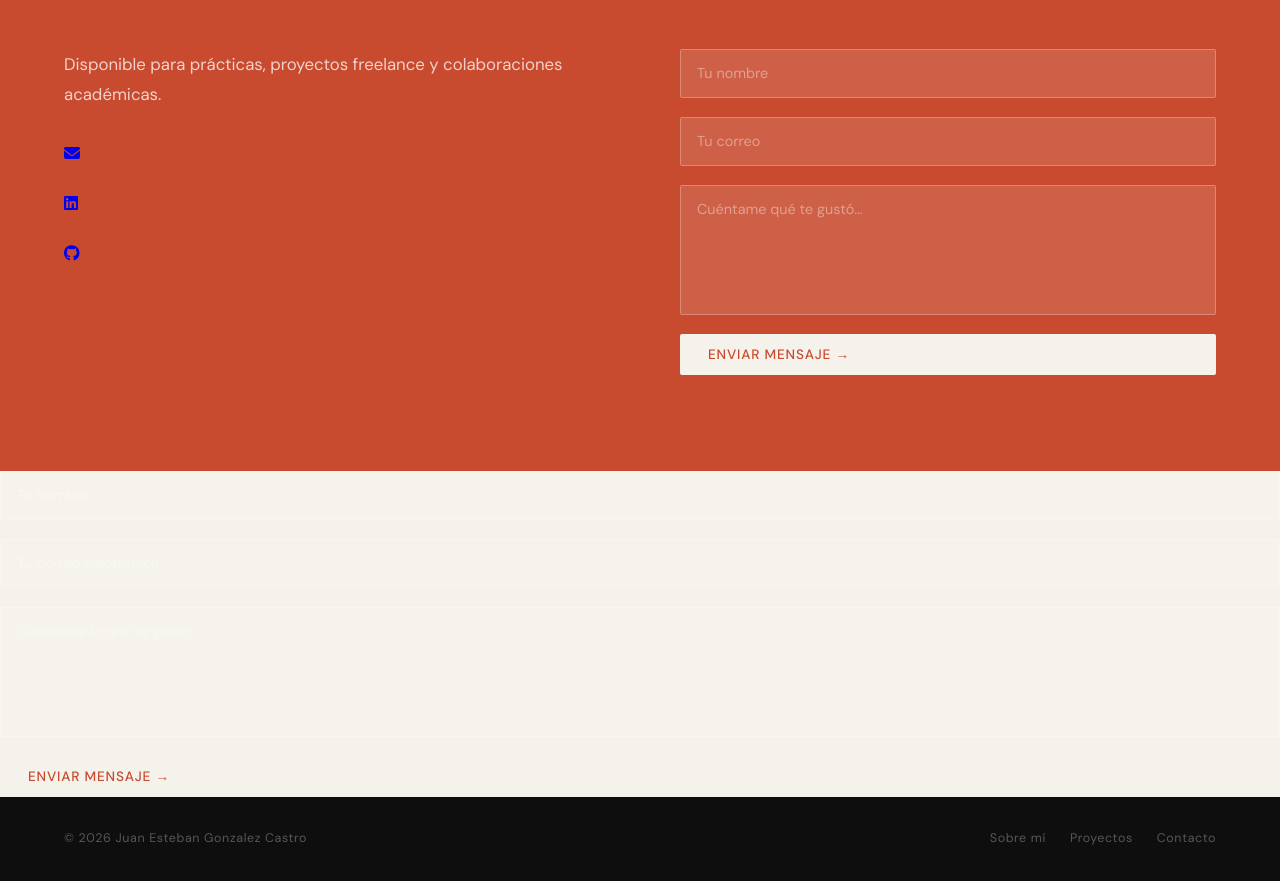
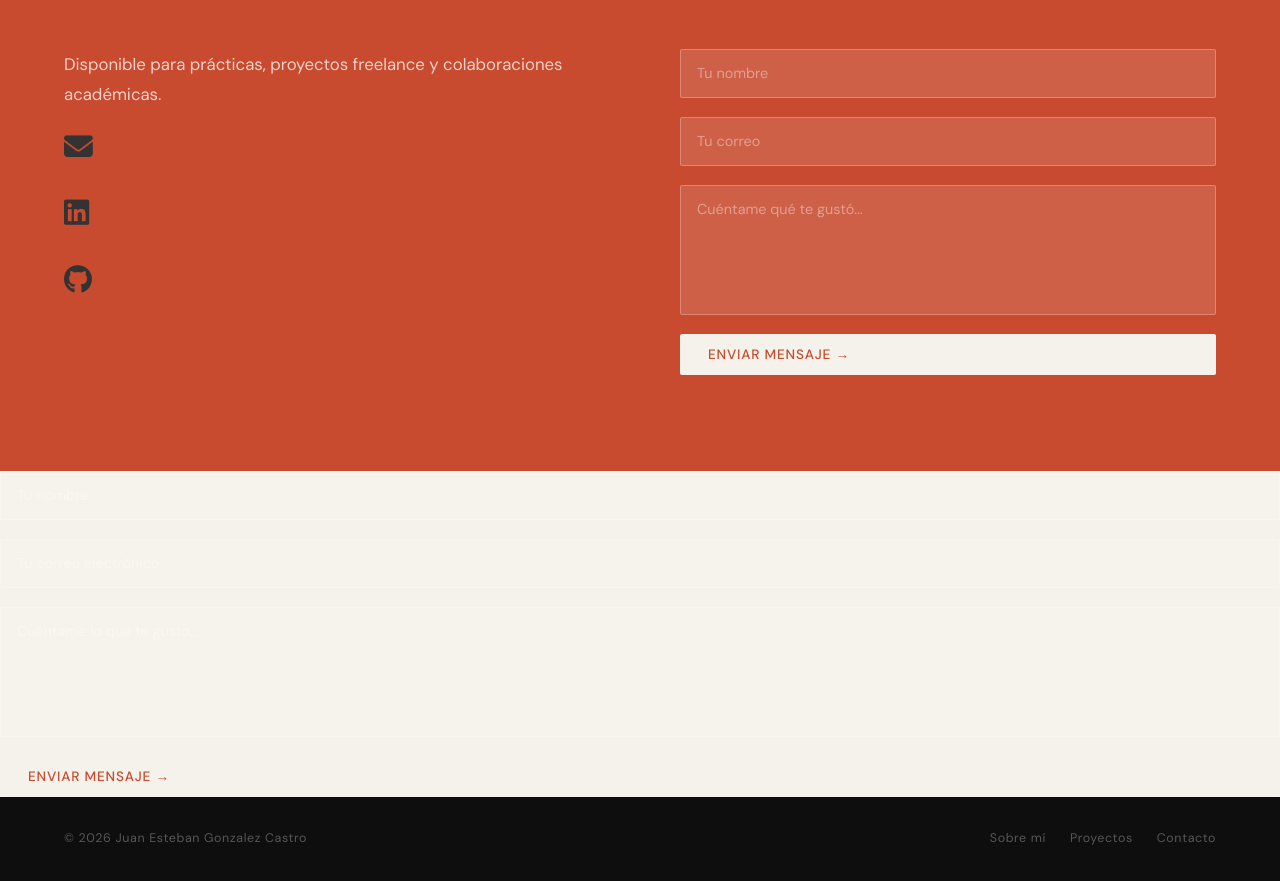
Before and after one commit to Juan-Gonzalez48/Portafolio, a plain HTML site: page index.html in a window 1280 px wide. Shown: the part 3606-4487 px from the top of the page. Drawn offline with nearby package versions, Linux system fonts and the light colour scheme; a web font is replaced by a local one.

Commit message:
Update style.css

```diff
--- a/style.css
+++ b/style.css
@@ -320,3 +320,41 @@
   .contact-form input,
   .contact-form textarea { width: 100%; box-sizing: border-box; }
 }
+
+/* Estado inicial (oculto) */
+.reveal {
+  opacity: 0;
+  transform: translateY(30px);
+  transition: all 0.8s ease-out;
+}
+
+/* Estado activo (cuando el JS añade la clase) */
+.reveal.active {
+  opacity: 1;
+  transform: translateY(0);
+}
+
+/* Opcional: Efecto de cascada (delay) */
+.contact-links .reveal:nth-child(2) { transition-delay: 0.2s; }
+.contact-links .reveal:nth-child(3) { transition-delay: 0.4s; }
+
+/* Contenedor de los iconos */
+.contact-links {
+    display: flex;
+    gap: 20px;
+    margin-top: 15px;
+}
+
+/* Estilo de los iconos individuales */
+.social-icon-link {
+    font-size: 1.8rem; /* Tamaño del icono */
+    color: #333; /* Color gris oscuro/negro */
+    transition: all 0.3s ease;
+    text-decoration: none;
+}
+
+/* Efecto al pasar el mouse (Hover) */
+.social-icon-link:hover {
+    color: #0077b5; /* Cambia a azul LinkedIn */
+    transform: translateY(-5px); /* Pequeño salto hacia arriba */
+}
```
